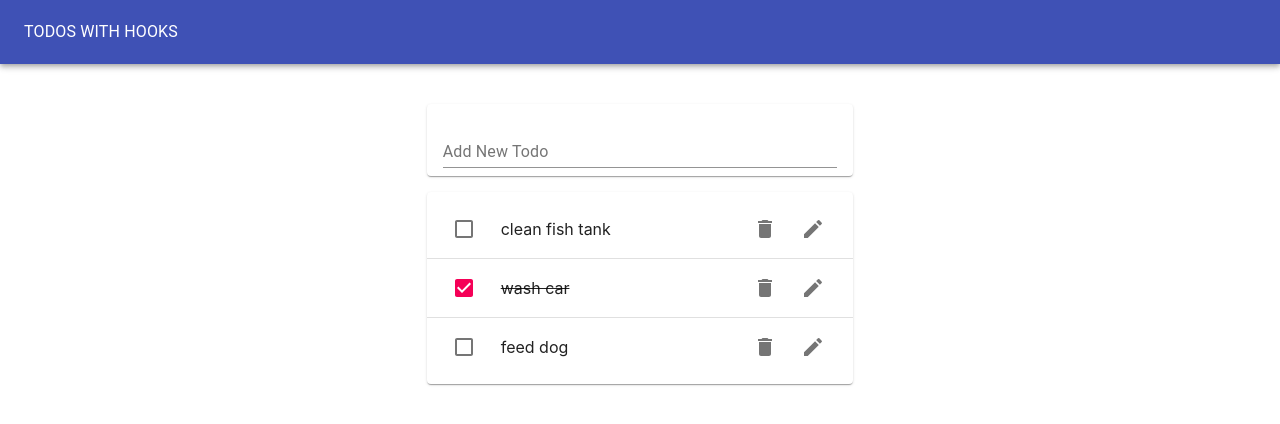
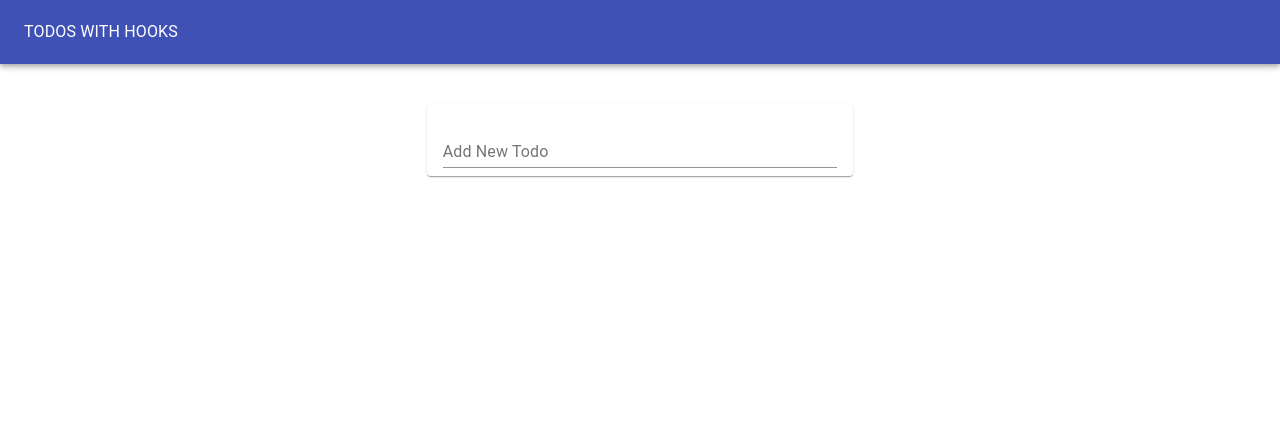
Before and after one commit to rperillo1/React-Hooks-Todos, a React (Create React App) app: page / in a window 1280 px wide. Shown: the top 424 px of the page. Built offline with nearby package versions, Linux system fonts and the light colour scheme.

Commit message:
create hook file for todos func

```diff
--- a/src/components/TodoApp/TodoApp.jsx
+++ b/src/components/TodoApp/TodoApp.jsx
@@ -1,4 +1,5 @@
-import React, { useState } from "react"
+import React, { useEffect } from "react"
+import UseTodoState from '../../hooks/UseTodoState'
 import Typography from "@material-ui/core/Typography"
 import Paper from "@material-ui/core/Paper"
 import AppBar from "@material-ui/core/AppBar"
@@ -6,34 +7,15 @@ import ToolBar from "@material-ui/core/ToolBar"
 import Grid from "@material-ui/core/Grid"
 import TodoList from '../TodosList/TodosList'
 import TodoForm from "../TodoForm/TodoForm"
-import { v4 as uuid } from 'uuid';
 
 
 function TodoApp() {
-    const initialTodos = [
-        { id: 1, task: 'clean fish tank', completed: false },
-        { id: 2, task: 'wash car', completed: true },
-        { id: 3, task: 'feed dog', completed: false },
-    ]
-    const [todos, setTodos] = useState(initialTodos)
+    const initialTodos = JSON.parse(window.localStorage.getItem("todos") || "[]");
+    const { todos, removeTodo, toggleTodo, editTodo, addTodo} = UseTodoState(initialTodos);
 
-    const addTodo = newTodoText => {
-        setTodos([...todos, { id: uuid(), task: newTodoText, completed: false }])
-    }
-
-    const removeTodo = todoId => {
-        setTodos(todos.filter(todo => todo.id !== todoId))
-    }
-
-    const toggleTodo = todoId => {
-        const updatedTodos = todos.map(todo => todo.id === todoId ? {...todo, completed:!todo.completed} : todo)
-        setTodos(updatedTodos)
-    }
-
-    const editTodo = (todoId, updatedTask) => {
-        const updatedTodos = todos.map(todo => todo.id === todoId ? {...todo, task: updatedTask} : todo)
-        setTodos(updatedTodos)
-    }
+    useEffect(() => {
+        window.localStorage.setItem("todos", JSON.stringify(todos))
+    }, [todos])
 
     return (
         <Paper style={{
--- a/src/components/TodosList/TodosList.jsx
+++ b/src/components/TodosList/TodosList.jsx
@@ -5,6 +5,7 @@ import Divider from "@material-ui/core/Divider";
 import Todo from '../Todo/Todo'
 
 function TodosList(props) {
+    if (props.todos.length)
     return (
         <Paper>
             <List>
@@ -20,14 +21,13 @@ function TodosList(props) {
                         editTodo={props.editTodo}
                         >
                         </Todo>
-                        {i < (props.todos.length -1) ?
-                        <Divider />
-                        : "" }
+                        {i < (props.todos.length -1) && <Divider /> }
                     </>
                 )}
             </List>
         </Paper>
     )
+    return null;
 }
 
 export default TodosList;
--- /dev/null
+++ b/src/hooks/UseTodoState.jsx
@@ -0,0 +1,24 @@
+import { useState } from "react";
+import { v4 as uuid } from 'uuid';
+
+
+export default initialTodos => {
+    const [todos, setTodos] = useState(initialTodos)
+    return {
+        todos,
+        addTodo: newTodoText => {
+            setTodos([...todos, { id: uuid(), task: newTodoText, completed: false }])
+        },
+        removeTodo: todoId => {
+            setTodos(todos.filter(todo => todo.id !== todoId))
+        },
+        toggleTodo: todoId => {
+            const updatedTodos = todos.map(todo => todo.id === todoId ? { ...todo, completed: !todo.completed } : todo)
+            setTodos(updatedTodos)
+        },
+        editTodo: (todoId, updatedTask) => {
+            const updatedTodos = todos.map(todo => todo.id === todoId ? { ...todo, task: updatedTask } : todo)
+            setTodos(updatedTodos)
+        }
+    }
+}
```
